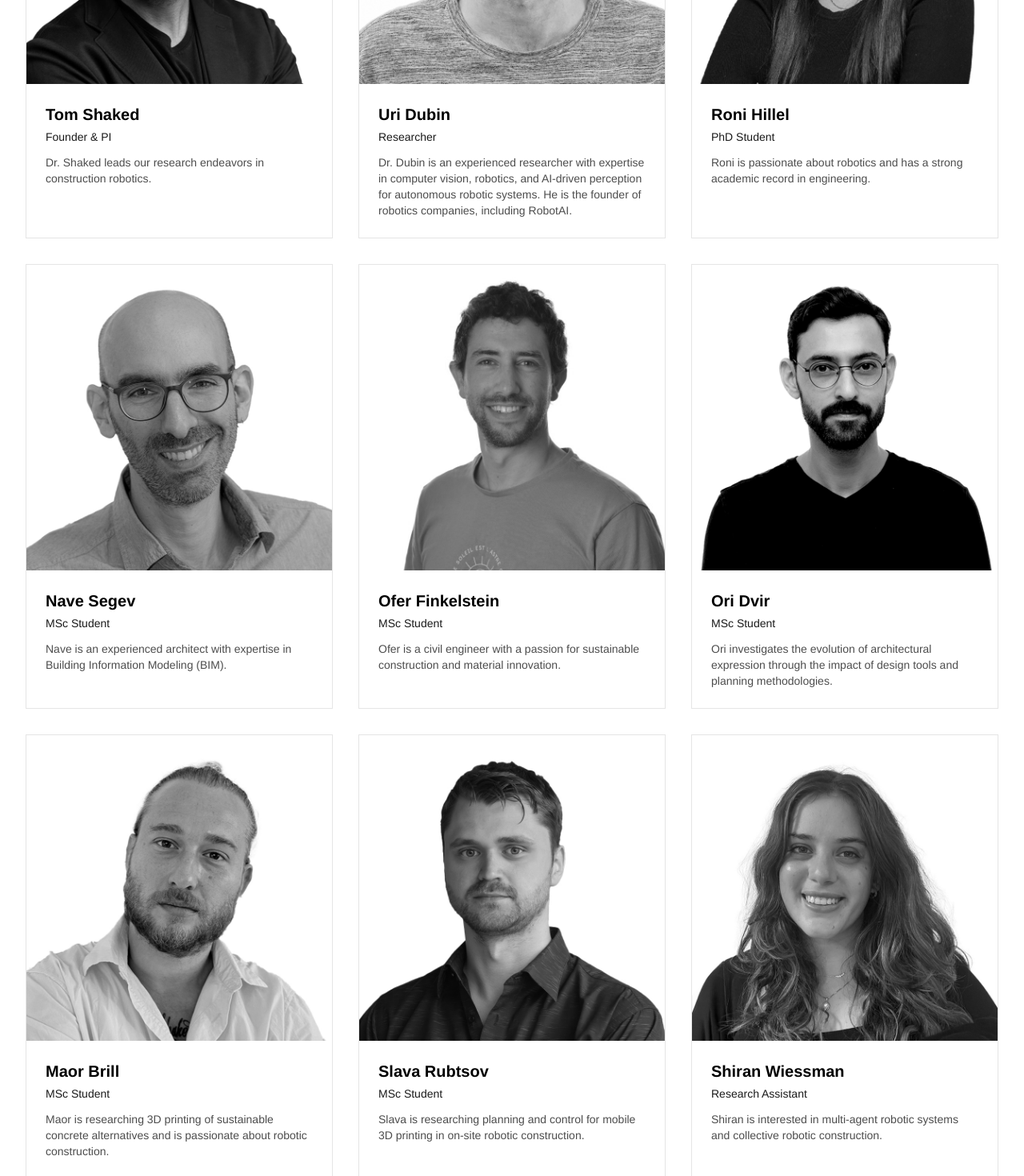
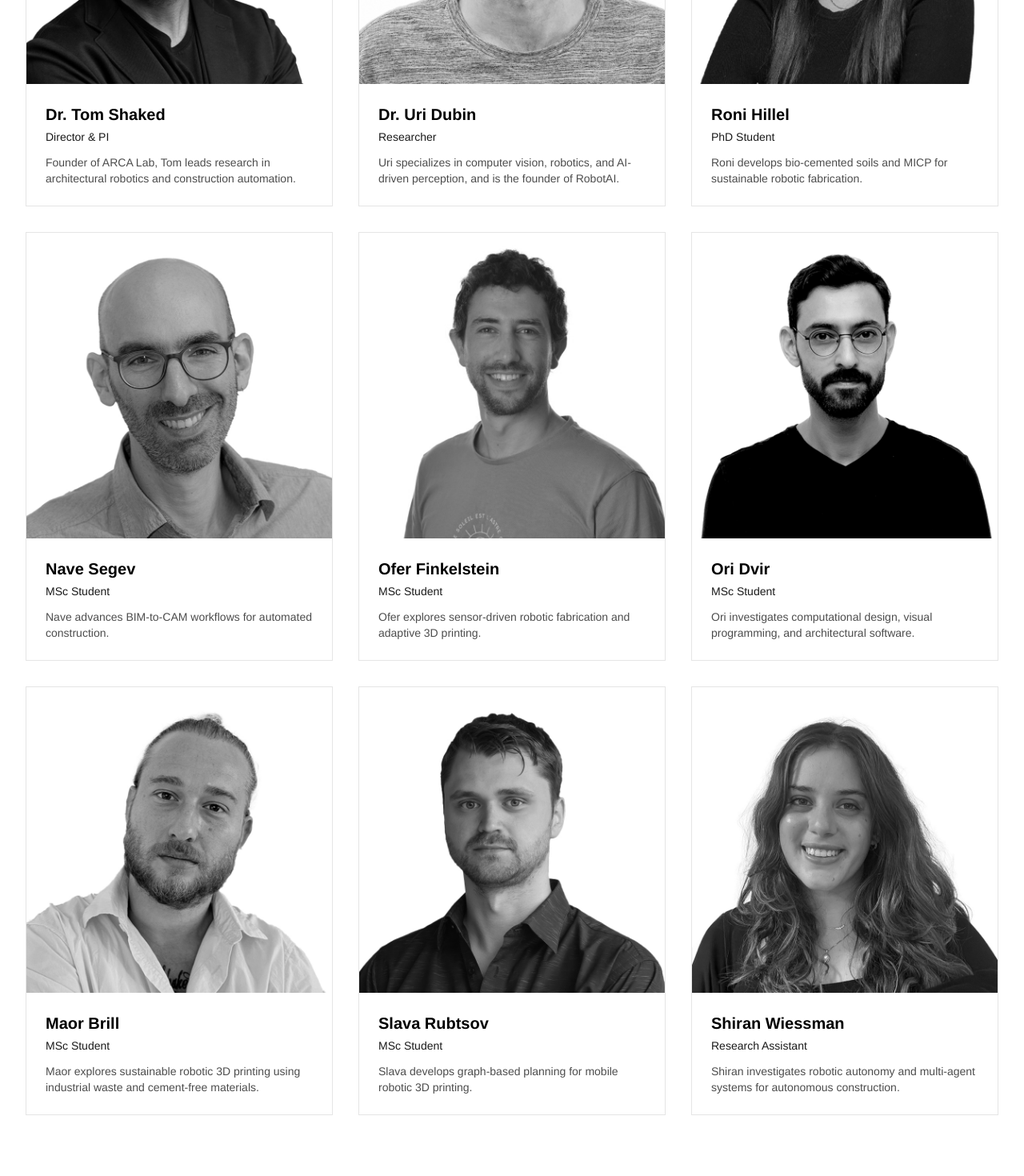
Before and after one commit to tomshaked/arcane-horizons, a React (Vite) app: page / in a window 1280 px wide. Shown: the part 6880-8350 px from the top of the page at 80% size. Built offline with nearby package versions, Linux system fonts and the light colour scheme.

Commit message:
Revise team member information in TeamSection
Updated team member details, including names, roles, and bios for clarity and accuracy.

```diff
--- a/src/components/TeamSection.tsx
+++ b/src/components/TeamSection.tsx
@@ -6,63 +6,63 @@ import { getAssetPath } from '@/utils/assetPaths';
 const TeamSection = () => {
   const teamMembers = [
     {
-      name: 'Tom Shaked',
-      role: 'Founder & PI',
-      bio: 'Dr. Shaked leads our research endeavors in construction robotics.',
+      name: 'Dr. Tom Shaked',
+      role: 'Director & PI',
+      bio: 'Founder of ARCA Lab, Tom leads research in architectural robotics and construction automation.',
       image: '/assets/images/team/tom-shaked.jpg'
     },
     {
-      name: 'Uri Dubin',
+      name: 'Dr. Uri Dubin',
       role: 'Researcher',
-      bio: 'Dr. Dubin is an experienced researcher with expertise in computer vision, robotics, and AI-driven perception for autonomous robotic systems. He is the founder of robotics companies, including RobotAI.',
+      bio: 'Uri specializes in computer vision, robotics, and AI-driven perception, and is the founder of RobotAI.',
       image: '/assets/images/team/uri-dubin.jpg'
     },
     {
       name: 'Roni Hillel',
       role: 'PhD Student',
-      bio: 'Roni is passionate about robotics and has a strong academic record in engineering.',
+      bio: 'Roni develops bio-cemented soils and MICP for sustainable robotic fabrication.',
       image: '/assets/images/team/roni-hillel.jpg'
     },
     {
       name: 'Nave Segev',
       role: 'MSc Student',
-      bio: 'Nave is an experienced architect with expertise in Building Information Modeling (BIM).',
+      bio: 'Nave advances BIM-to-CAM workflows for automated construction.',
       image: '/assets/images/team/nave-segev.jpg'
     },
     {
       name: 'Ofer Finkelstein',
       role: 'MSc Student',
-      bio: 'Ofer is a civil engineer with a passion for sustainable construction and material innovation.',
+      bio: 'Ofer explores sensor-driven robotic fabrication and adaptive 3D printing.',
       image: '/assets/images/team/ofer-finkelstein.jpg'
     },
     {
       name: 'Ori Dvir',
       role: 'MSc Student',
-      bio: 'Ori investigates the evolution of architectural expression through the impact of design tools and planning methodologies.',
+      bio: 'Ori investigates computational design, visual programming, and architectural software.',
       image: '/assets/images/team/ori-dvir.jpg'
     },
     {
       name: 'Maor Brill',
       role: 'MSc Student',
-      bio: 'Maor is researching 3D printing of sustainable concrete alternatives and is passionate about robotic construction.',
+      bio: 'Maor explores sustainable robotic 3D printing using industrial waste and cement-free materials.',
       image: '/assets/images/team/maor-brill.jpg'
     },
     {
       name: 'Slava Rubtsov',
       role: 'MSc Student',
-      bio: 'Slava is researching planning and control for mobile 3D printing in on-site robotic construction.',
+      bio: 'Slava develops graph-based planning for mobile robotic 3D printing.',
       image: '/assets/images/team/slava-rubtsov.jpg'
     },
     {
       name: 'Shiran Wiessman',
       role: 'Research Assistant',
-      bio: 'Shiran is interested in multi-agent robotic systems and collective robotic construction.',
+      bio: 'Shiran investigates robotic autonomy and multi-agent systems for autonomous construction.',
       image: '/assets/images/team/shiran-wiessman.jpg'
     },
     // {
     //   name: 'Simon Fishkin',
     //   role: 'Research Assistant',
-    //   bio: 'Simon is passionate about dynamic architectural systems.',
+    //   bio: 'Simon explores environmental acoustics and robotic earthmoving.',
     //   image: '/assets/images/team/simon-fishkin.jpg'
     // }
   ];
```
